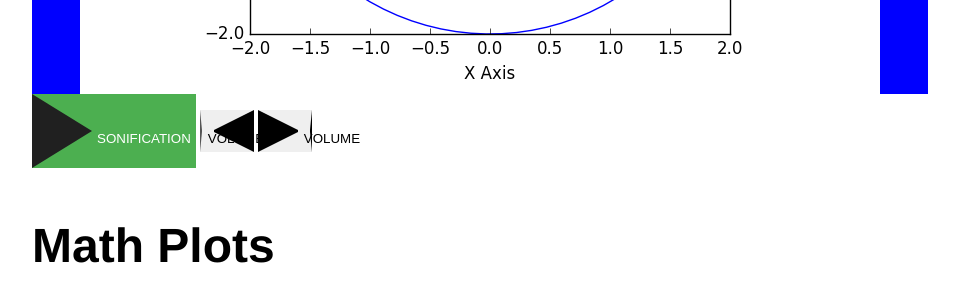
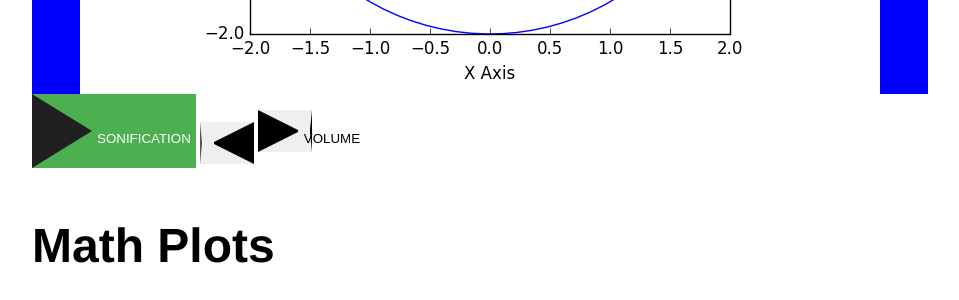
Before and after one commit to rbobkoskie3/rbobkoskie3.github.io, a Jekyll site: the page built from fixes/index.html, in a window 1280 px wide. Shown: the part 901-1201 px from the top of the page, without its empty margins (160-1119 px from the left). Built offline with Jekyll 4.4.1, drawn with Linux system fonts in a browser that asks for light colours.

Commit message:
Add files via upload

```diff
--- a/fixes/index.html
+++ b/fixes/index.html
@@ -245,5 +246,5 @@ title: Math, Sonification, Plots
         </script>
         <!-- input type="button" class="button" value="SONIFICATION" onclick="play()" -->
         <button class="play" onclick="play(this)">SONIFICATION</button>
-        <button class="vol" onclick="vol_dec()">VOLUME</button>
+        <button class="vol" onclick="vol_dec()"></button>
         <button class="ume" onclick="vol_inc()">VOLUME</button>
```
Also changed, not shown: other parts of fixes/index.html (+1 -0 lines).
